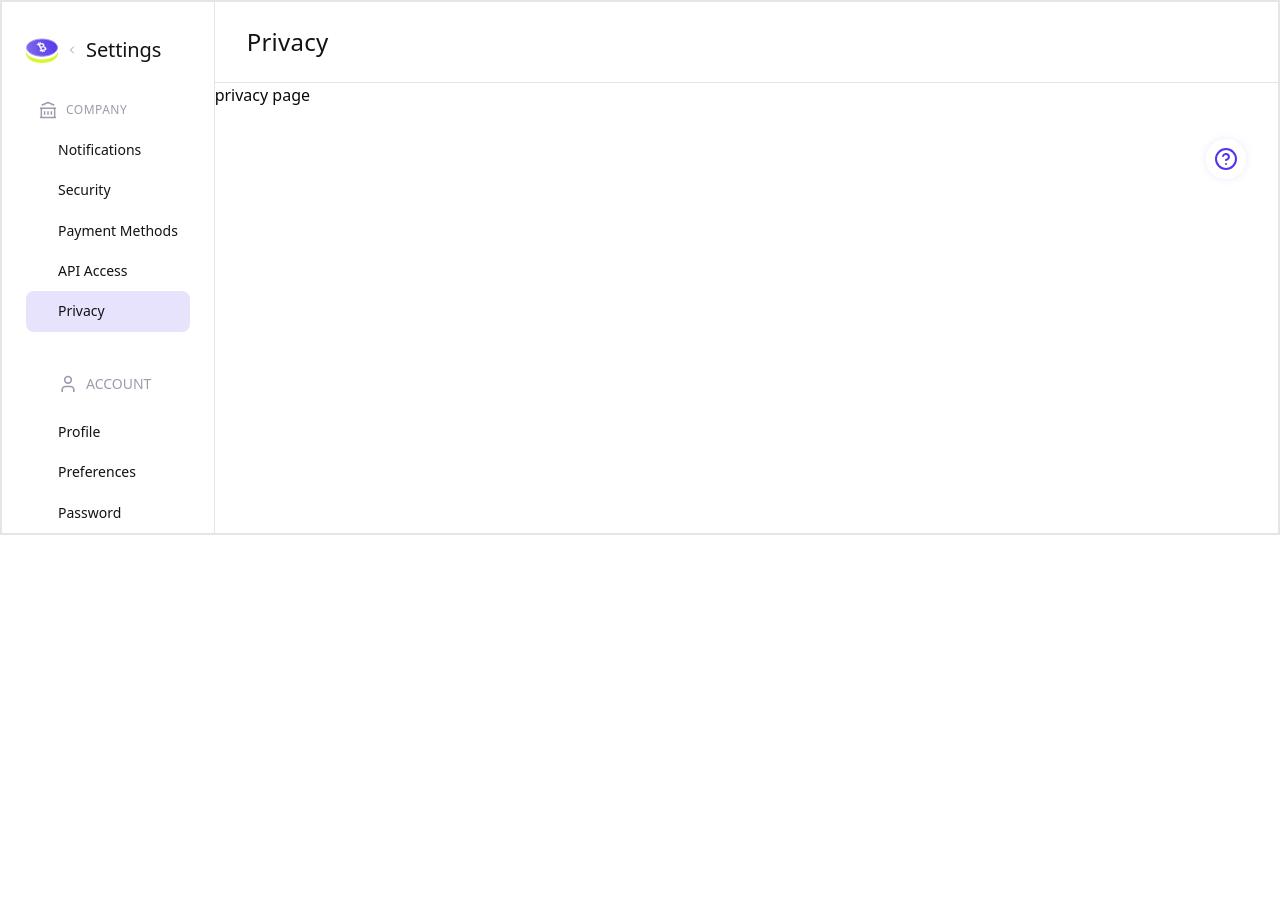
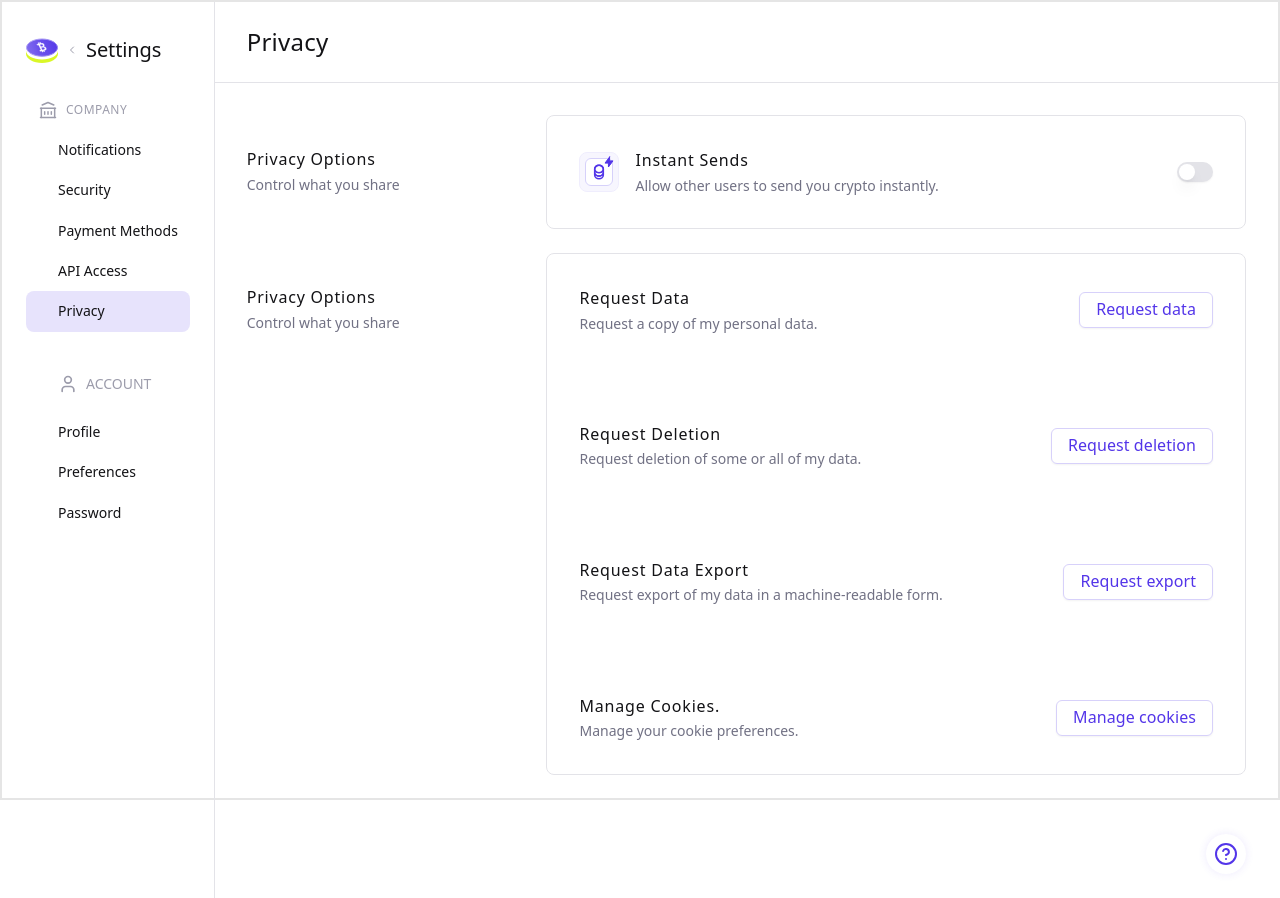
Before and after one commit to Obiski15/coinbank-FE, a Next.js app: page /dashboard/settings/privacy in a window 1280 px wide. Before the commit the page ends 800 px from the top, so only its background shows below. Built offline with nearby package versions, Linux system fonts and the light colour scheme.

Commit message:
feat: added settings privacy page

```diff
--- a/src/app/dashboard/settings/privacy/page.tsx
+++ b/src/app/dashboard/settings/privacy/page.tsx
@@ -1,3 +1,5 @@
+import PrivacyComponent from "@/components/dashboard/settings/privacy/Privacy"
+
 export default function Privacy() {
-  return <div>privacy page</div>
+  return <PrivacyComponent />
 }
--- /dev/null
+++ b/src/components/dashboard/settings/privacy/Privacy.tsx
@@ -0,0 +1,10 @@
+import Main from "../../shared/Main"
+import PrivacySettings from "./PrivacySettings"
+
+export default function Privacy() {
+  return (
+    <Main className="space-y-8 p-8">
+      <PrivacySettings />
+    </Main>
+  )
+}
--- /dev/null
+++ b/src/components/dashboard/settings/privacy/PrivacySettings.tsx
@@ -0,0 +1,77 @@
+import Image from "next/image"
+
+import { Button } from "@/components/ui/button"
+import { Switch } from "@/components/ui/switch"
+
+import FormTitleGroup from "../FormTitleGroup"
+
+export default function PrivacySettings() {
+  return (
+    <div className="space-y-6">
+      <div className="flex items-start justify-between gap-8">
+        <FormTitleGroup
+          title="Privacy Options"
+          description="Control what you share"
+        />
+        <div className="flex w-[70%] items-center justify-between rounded-lg border border-neutral-200 p-8">
+          <div className="flex items-center justify-between gap-4">
+            <Image
+              width={40}
+              height={40}
+              src="/icons/dashboard/super-coins.svg"
+              alt="coins"
+            />
+            <FormTitleGroup
+              className="p-0"
+              title="Instant Sends"
+              description="Allow other users to send you crypto instantly."
+            />
+          </div>
+          <Switch />
+        </div>
+      </div>
+
+      <div className="flex items-start justify-between gap-8">
+        <FormTitleGroup
+          title="Privacy Options"
+          description="Control what you share"
+        />
+
+        <div className="w-[70%] space-y-6 rounded-lg border border-neutral-200">
+          <div className="flex items-center justify-between gap-4 p-8">
+            <FormTitleGroup
+              className="p-0"
+              title="Request Data"
+              description="Request a copy of my personal data."
+            />
+            <Button variant="outline-primary">Request data</Button>
+          </div>
+          <div className="flex items-center justify-between gap-4 p-8">
+            <FormTitleGroup
+              className="p-0"
+              title="Request Deletion"
+              description="Request deletion of some or all of my data."
+            />
+            <Button variant="outline-primary">Request deletion</Button>
+          </div>
+          <div className="flex items-center justify-between gap-4 p-8">
+            <FormTitleGroup
+              className="p-0"
+              title="Request Data Export"
+              description="Request export of my data in a machine-readable form."
+            />
+            <Button variant="outline-primary">Request export</Button>
+          </div>
+          <div className="flex items-center justify-between gap-4 p-8">
+            <FormTitleGroup
+              className="p-0"
+              title="Manage Cookies."
+              description="Manage your cookie preferences."
+            />
+            <Button variant="outline-primary">Manage cookies</Button>
+          </div>
+        </div>
+      </div>
+    </div>
+  )
+}
```
Also changed, not shown: public/icons/dashboard/super-coins.svg (added).
